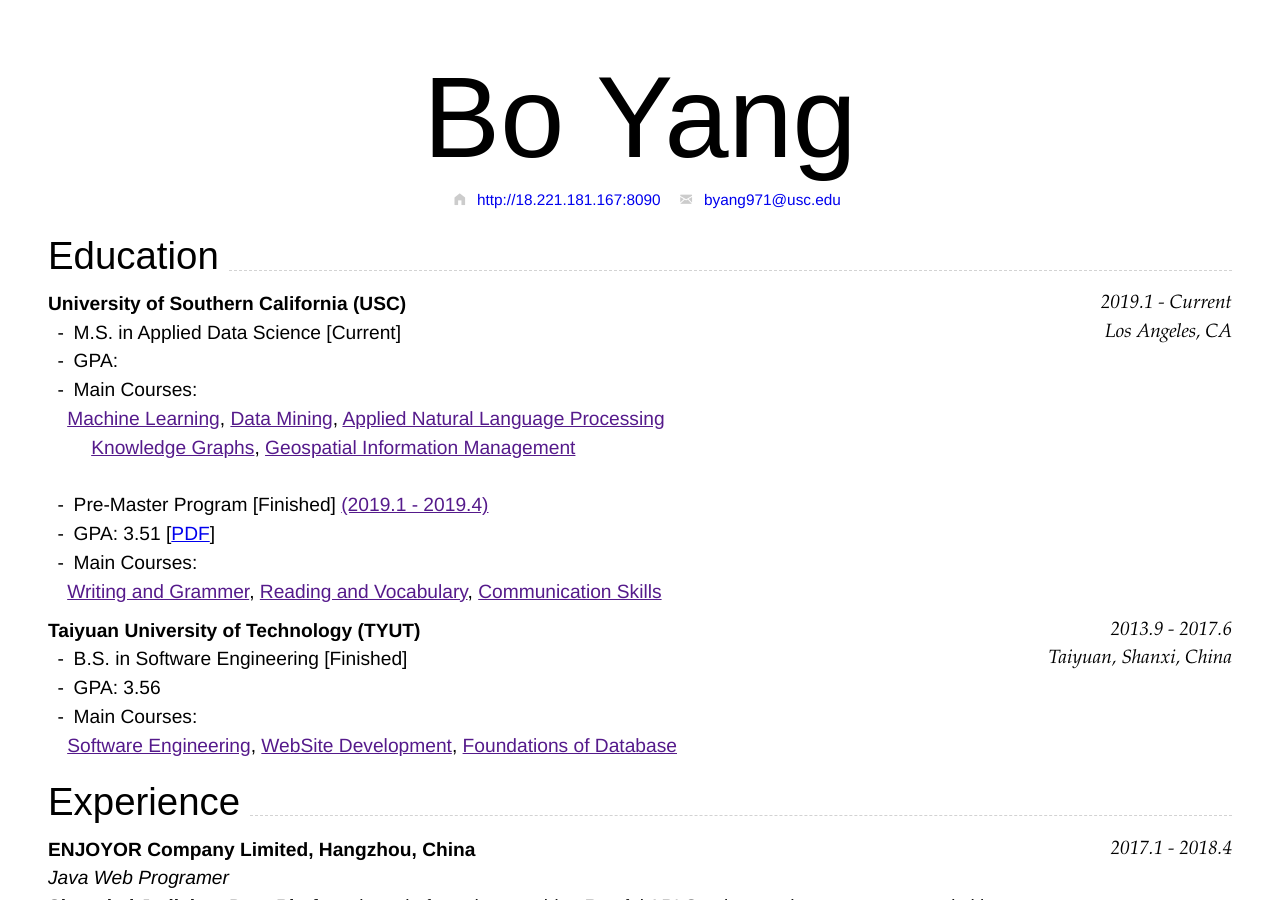
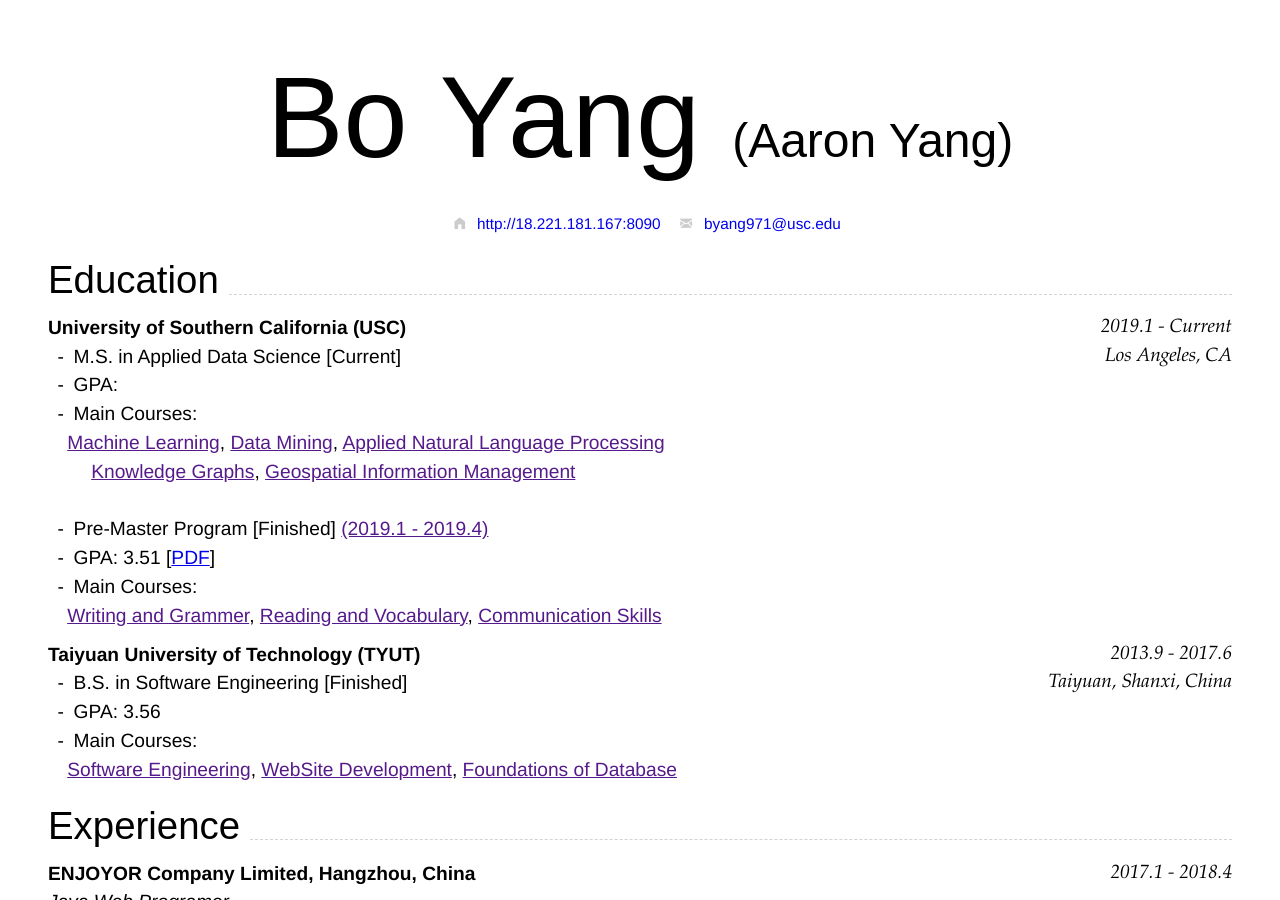
Before and after one commit to callmeorangecat/resume, a Jekyll site: the page built from index.md, in a window 1280 px wide and 900 px high. Built offline with Jekyll 4.4.1, drawn with Linux system fonts in a browser that asks for light colours.

Commit message:
alias name added

```diff
--- a/index.md
+++ b/index.md
@@ -8,7 +8,7 @@ homepage:
     url: http://18.221.181.167:8090
     text: http://18.221.181.167:8090
 ---
-# Bo __Yang__
+# Bo __Yang__ <font size="9">(Aaron Yang)</font>
 
 {% include cv-contact.html %}
 
```
